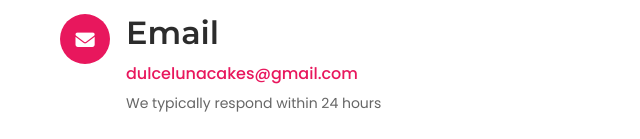
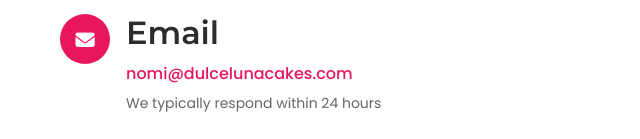
Before and after one commit to omarg005/DulceLunaCakes, a website: page contact.html in a window 1280 px wide. Shown: the part 648-787 px from the top of the page, 0-640 px from the left. Drawn offline with Linux system fonts and the light colour scheme.

Commit message:
Email Update to nomi@dulcelunacakes.com

```diff
--- a/contact.html
+++ b/contact.html
@@ -89,7 +89,7 @@
                         </div>
                         <div class="contact-details">
                             <h3>Email</h3>
-                            <p><a href="mailto:dulcelunacakes@gmail.com">dulcelunacakes@gmail.com</a></p>
+                            <p><a href="mailto:nomi@dulcelunacakes.com">nomi@dulcelunacakes.com</a></p>
                             <small>We typically respond within 24 hours</small>
                         </div>
                     </div>
```
